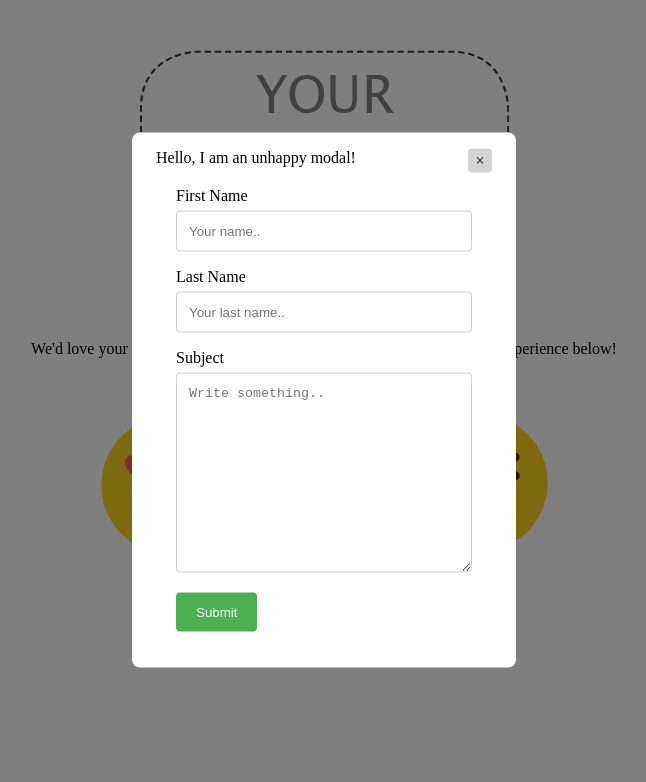
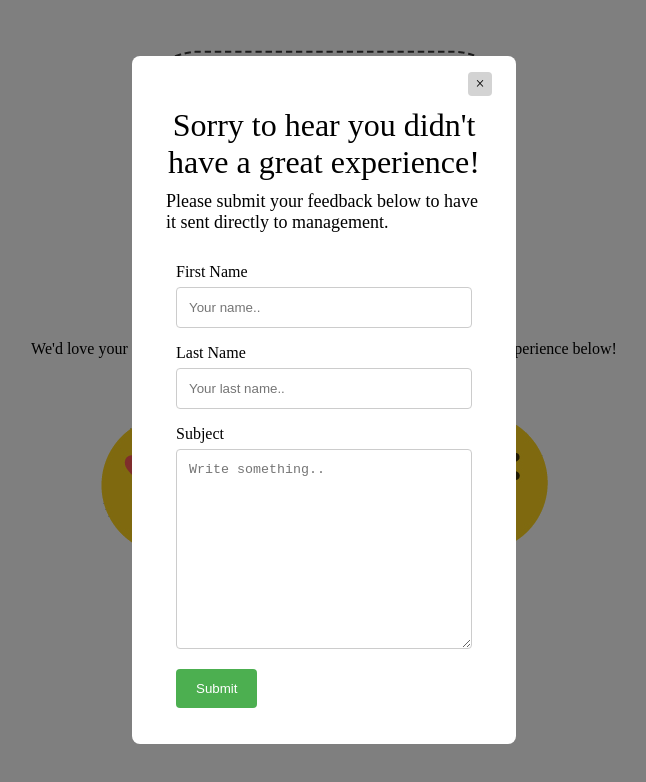
Before and after one commit to SteveLongoria/varpop, a plain HTML site: page index.html in a window 1280 px wide. Both pictures are taken after a click on the element "I hated it!". Shown: the whole page, without its empty margins (316-962 px from the left). Drawn offline with Linux system fonts and the light colour scheme.

Commit message:
Formatted text in the unhappy modal

```diff
--- a/index.html
+++ b/index.html
@@ -50,7 +50,8 @@
     <div class="unhappy-modal">
         <div class="unhappy-modal-content">
             <span class="unhappy-close-button">&times;</span>
-            <h1>Hello, I am an unhappy modal!</h1>
+            <h1 style="text-align:center;font-size:32px;margin-top:35px">Sorry to hear you didn't have a great experience!</h1>
+            <p style="font-size:18px;">Please submit your feedback below to have it sent directly to management.</p>
             <div class="unhappy-form">
   <form action="">
 
```
